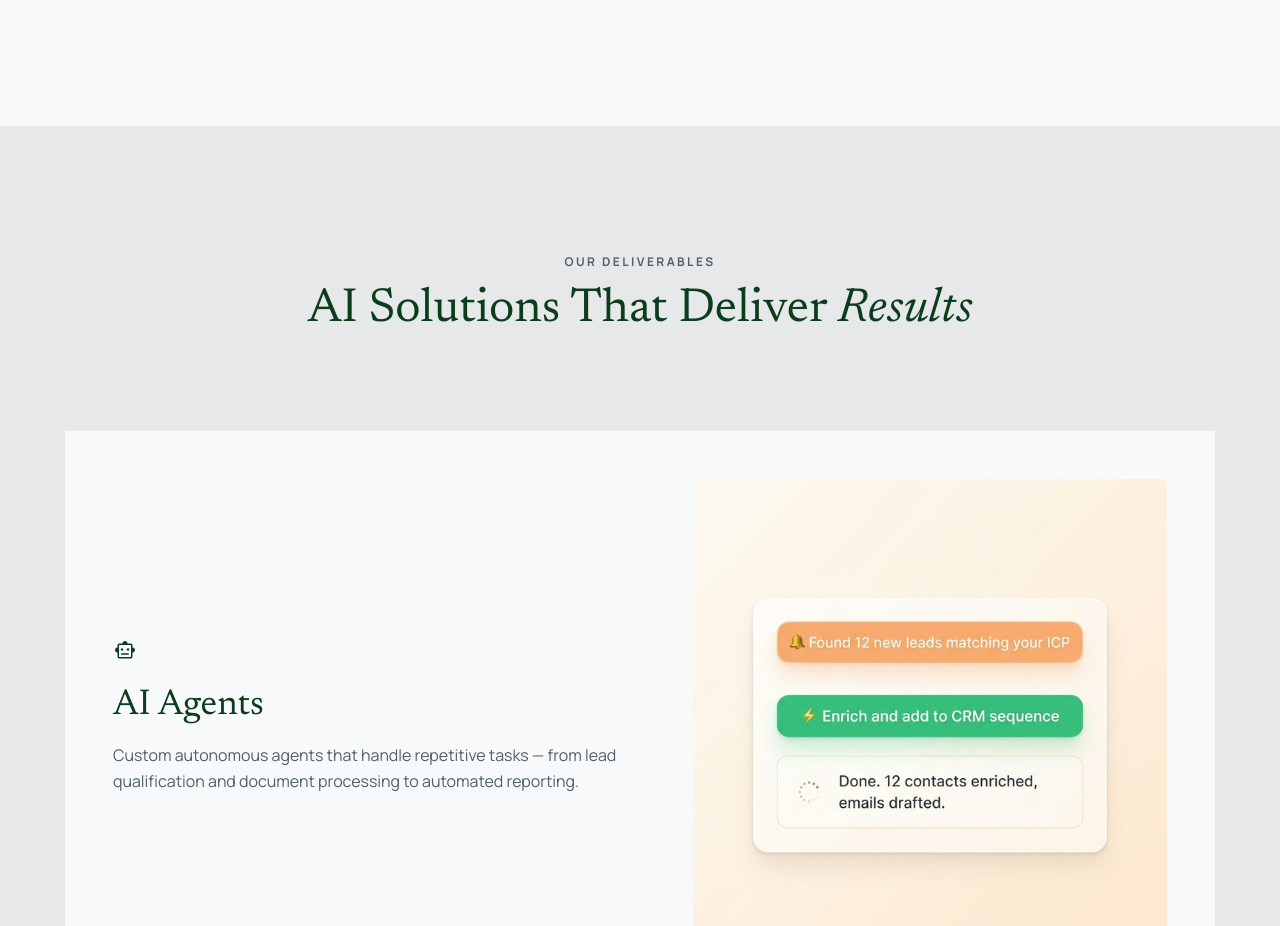
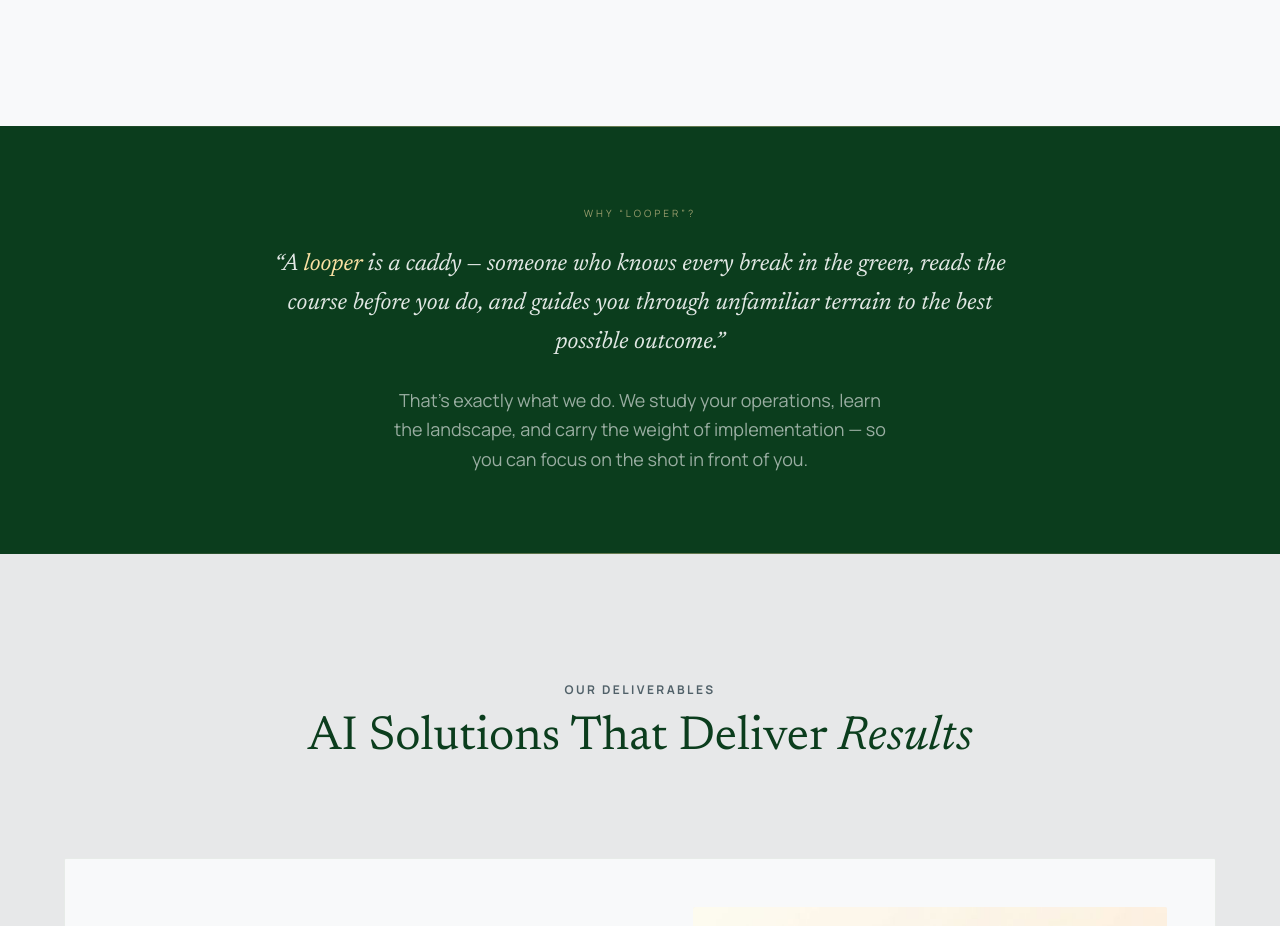
Before and after one commit to kcloud99/underpar_website, a React (Vite) app: page / in a window 1280 px wide. Shown: the part 2721-3647 px from the top of the page. Built offline with nearby package versions, Linux system fonts and the light colour scheme.

Commit message:
Add looper caddy explainer section & OG meta tags for social previews

```diff
--- a/index.html
+++ b/index.html
@@ -7,6 +7,20 @@
   <meta name="description"
     content="Looper & Co. — Operations Automation Consultancy. We streamline operations with AI and automation, turning manual chaos into effortless efficiency." />
   <title>Looper & Co. — Precision in Automation</title>
+
+  <!-- Open Graph -->
+  <meta property="og:type" content="website" />
+  <meta property="og:title" content="Looper & Co. — Precision in Automation" />
+  <meta property="og:description" content="Operations automation consultancy for construction, trades, and industrial services." />
+  <meta property="og:image" content="https://looperandco.com/og_image.png" />
+  <meta property="og:url" content="https://looperandco.com" />
+
+  <!-- Twitter Card -->
+  <meta name="twitter:card" content="summary_large_image" />
+  <meta name="twitter:title" content="Looper & Co. — Precision in Automation" />
+  <meta name="twitter:description" content="Operations automation consultancy for construction, trades, and industrial services." />
+  <meta name="twitter:image" content="https://looperandco.com/og_image.png" />
+
   <link rel="icon" type="image/png" href="/lc_logo.png" />
   <link rel="preconnect" href="https://fonts.googleapis.com" />
   <link rel="preconnect" href="https://fonts.gstatic.com" crossorigin />
--- /dev/null
+++ b/src/components/LooperExplainer.jsx
@@ -0,0 +1,29 @@
+export default function LooperExplainer() {
+    return (
+        <section className="relative bg-deep-forest py-16 md:py-20 px-6 md:px-12 overflow-hidden">
+            {/* Subtle top accent line */}
+            <div className="absolute top-0 left-0 right-0 h-px bg-gradient-to-r from-transparent via-primary-fixed/40 to-transparent" />
+
+            <div className="max-w-screen-md mx-auto text-center">
+                <span className="font-label text-[10px] uppercase tracking-[0.3em] text-primary-fixed/60 block mb-6">
+                    Why &ldquo;Looper&rdquo;?
+                </span>
+
+                <blockquote className="font-headline text-xl md:text-2xl text-gallery-white/90 leading-relaxed mb-6 italic">
+                    &ldquo;A <span className="serif-italic text-primary-fixed">looper</span> is a caddy&thinsp;&mdash;&thinsp;someone who knows every
+                    break in the green, reads the course before you do, and guides you
+                    through unfamiliar terrain to the best possible outcome.&rdquo;
+                </blockquote>
+
+                <p className="font-body text-gallery-white/60 text-base md:text-lg leading-relaxed max-w-lg mx-auto">
+                    That&rsquo;s exactly what we do. We study your operations, learn the
+                    landscape, and carry the weight of implementation&thinsp;&mdash;&thinsp;so
+                    you can focus on the shot in front of you.
+                </p>
+            </div>
+
+            {/* Subtle bottom accent line */}
+            <div className="absolute bottom-0 left-0 right-0 h-px bg-gradient-to-r from-transparent via-primary-fixed/40 to-transparent" />
+        </section>
+    )
+}
--- a/src/pages/HomePage.jsx
+++ b/src/pages/HomePage.jsx
@@ -2,6 +2,7 @@ import Header from '../components/Header'
 import Hero from '../components/Hero'
 import PainPoints from '../components/PainPoints'
 import Services from '../components/Services'
+import LooperExplainer from '../components/LooperExplainer'
 import WhatWeBuild from '../components/WhatWeBuild'
 import Training from '../components/Training'
 import HowItWorks from '../components/HowItWorks'
@@ -16,6 +17,7 @@ export default function HomePage() {
                 <Hero />
                 <PainPoints />
                 <Services />
+                <LooperExplainer />
                 <WhatWeBuild />
                 <Training />
                 <HowItWorks />
```
Also changed, not shown: public/og_image.png (added).
